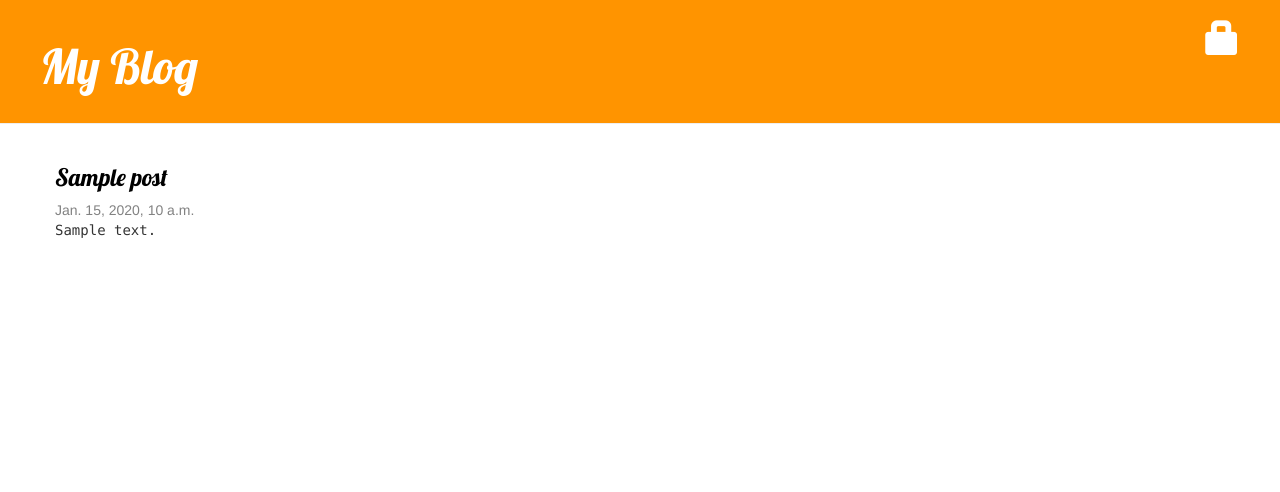
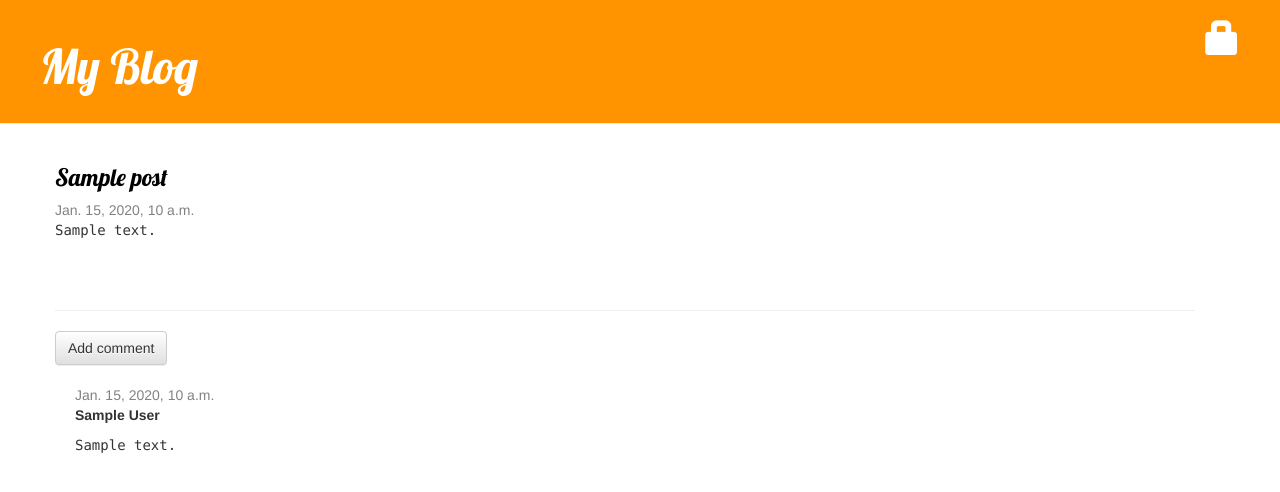
Before and after one commit to chandrakanthd/my-first-blog, a Django app: page /post/1/ in a window 1280 px wide. Shown: the top 492 px of the page. Run offline with Django 3.2, Linux system fonts and the light colour scheme; tables that the repository leaves empty hold one stand-in row (values such as "Sample post"); some libraries are stand-ins or nearby versions.

Commit message:
Added comments section to the blog

```diff
--- a/blog/admin.py
+++ b/blog/admin.py
@@ -1,6 +1,7 @@
 from django.contrib import admin
-from .models import Post
+from .models import Post, Comment
 
 # Register your models here.
 
 admin.site.register(Post)
+admin.site.register(Comment)
--- a/blog/models.py
+++ b/blog/models.py
@@ -17,6 +17,9 @@ class Post(models.Model):
     def __str__(self):
         return self.title
 
+    def approved_comment(self):
+        return self.comments.filter(approved_comment=True)
+
 class Comment(models.Model):
     post = models.ForeignKey('blog.Post', related_name='comments')
     author = models.CharField(max_length=200)
--- a/blog/static/css/blog.css
+++ b/blog/static/css/blog.css
@@ -49,3 +49,7 @@ h1, h2, h3, h4, h5, h6 {
 .post h1 a, .post h1 a:visited {
     color: #000000;
 }
+
+.comment{
+  margin: 20px 0px 20px 20px;
+}
--- a/blog/templates/blog/post_detail.html
+++ b/blog/templates/blog/post_detail.html
@@ -18,4 +18,25 @@
     {% endif %}
     <p>{{ post.text|linebreaksbr }}</p>
   </div>
+
+  <hr>
+  <a class="btn btn-default" href="{% url 'add_comment_to_post' pk=post.pk %}">Add comment</a>
+  {% for comment in post.comments.all %}
+    {% if user.is_authenticated or comment.approved_comment %}
+      <div class="comment">
+          <div class="date">
+              {{ comment.created_date }}
+              {% if not comment.approved_comment %}
+                  <a class="btn btn-default" href="{% url 'comment_remove' pk=comment.pk %}"><span class="glyphicon glyphicon-remove"></span></a>
+                  <a class="btn btn-default" href="{% url 'comment_approve' pk=comment.pk %}"><span class="glyphicon glyphicon-ok"></span></a>
+              {% endif %}
+          </div>
+          <strong>{{ comment.author }}</strong>
+          <p>{{ comment.text|linebreaks }}</p>
+      </div>
+    {% endif %}
+  {% empty %}
+      <p>No comments here yet :(</p>
+  {% endfor %}
+
 {% endblock %}
--- a/blog/templates/blog/post_list.html
+++ b/blog/templates/blog/post_list.html
@@ -8,6 +8,7 @@
               <p>published: {{ post.published_date }}</p>
           </div>
           <p>{{ post.text|linebreaksbr|truncatechars:200 }}</p>
+          <a href="{% url 'post_detail' pk=post.pk %}">Comments: {{ post.approved_comments.count }}</a>
       </div>
   {% endfor %}
 {% endblock %}
--- a/blog/urls.py
+++ b/blog/urls.py
@@ -9,4 +9,7 @@ urlpatterns = [
     url(r'^draft/$', views.post_draft_list, name='post_draft_list'),
     url(r'^post/(?P<pk>\d+)/publish/$', views.post_publish, name='post_publish'),
     url(r'^post/(?P<pk>\d+)/remove/$', views.post_remove, name='post_remove'),
+    url(r'^post/(?P<pk>\d+)/comment/$', views.add_comment_to_post, name='add_comment_to_post'),
+    url(r'^comment/(?P<pk>\d+)/approve/$', views.comment_approve, name='comment_approve'),
+    url(r'^comment/(?P<pk>\d+)/remove/$', views.comment_remove, name='comment_remove'),
 ]
--- a/blog/views.py
+++ b/blog/views.py
@@ -1,8 +1,8 @@
 from django.shortcuts import render, get_object_or_404, redirect
 from django.utils import timezone
 from django.contrib.auth.decorators import login_required
-from .models import Post
-from .forms import PostForm
+from .models import Post, Comment
+from .forms import PostForm, CommentForm
 
 def post_list(request):
     posts = Post.objects.filter(published_date__lte = timezone.now()).order_by('published_date')
@@ -57,3 +57,28 @@ def post_remove(request, pk):
     post = get_object_or_404(Post, pk=pk)
     post.delete()
     return redirect('post_list')
+
+def add_comment_to_post(request, pk):
+    post = get_object_or_404(Post, pk=pk)
+    if request.method == "POST":
+        form = CommentForm(request.POST)
+        if form.is_valid():
+            comment = form.save(commit=False)
+            comment.post = post
+            comment.save()
+            return redirect('post_detail', pk=post.pk)
+    else:
+        form = CommentForm()
+    return render(request, 'blog/add_comment_to_post.html', {'form': form})
+
+@login_required
+def comment_approve(request, pk):
+    comment = get_object_or_404(Comment, pk=pk)
+    comment.approve()
+    return redirect('post_detail', pk=comment.post.pk)
+
+@login_required
+def comment_remove(request, pk):
+    comment = get_object_or_404(Comment, pk=pk)
+    comment.delete()
+    return redirect('post_detail', pk=comment.post.pk)
```
Also changed, not shown: blog/forms.py (+7 -1 lines), blog/templates/blog/add_comment_to_post.html (added, +9 -0 lines), blog/migrations/0002_comment.py (added).
